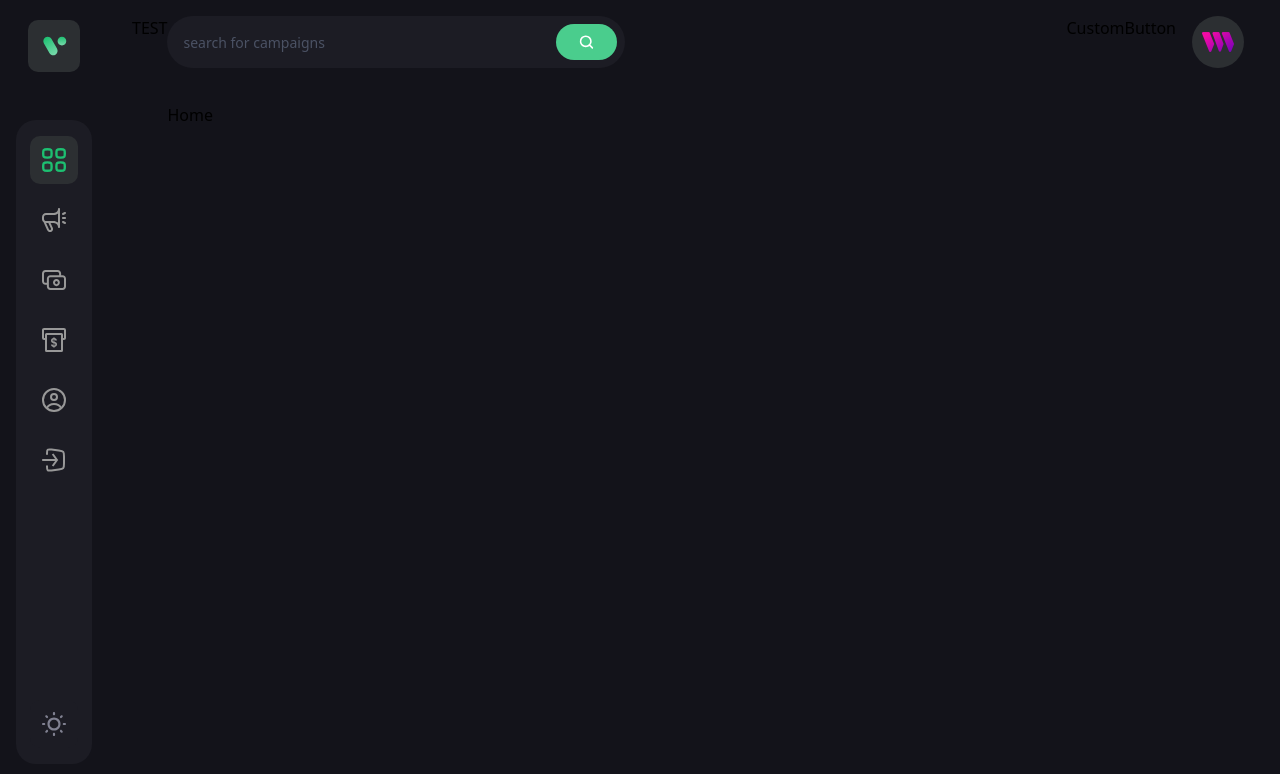
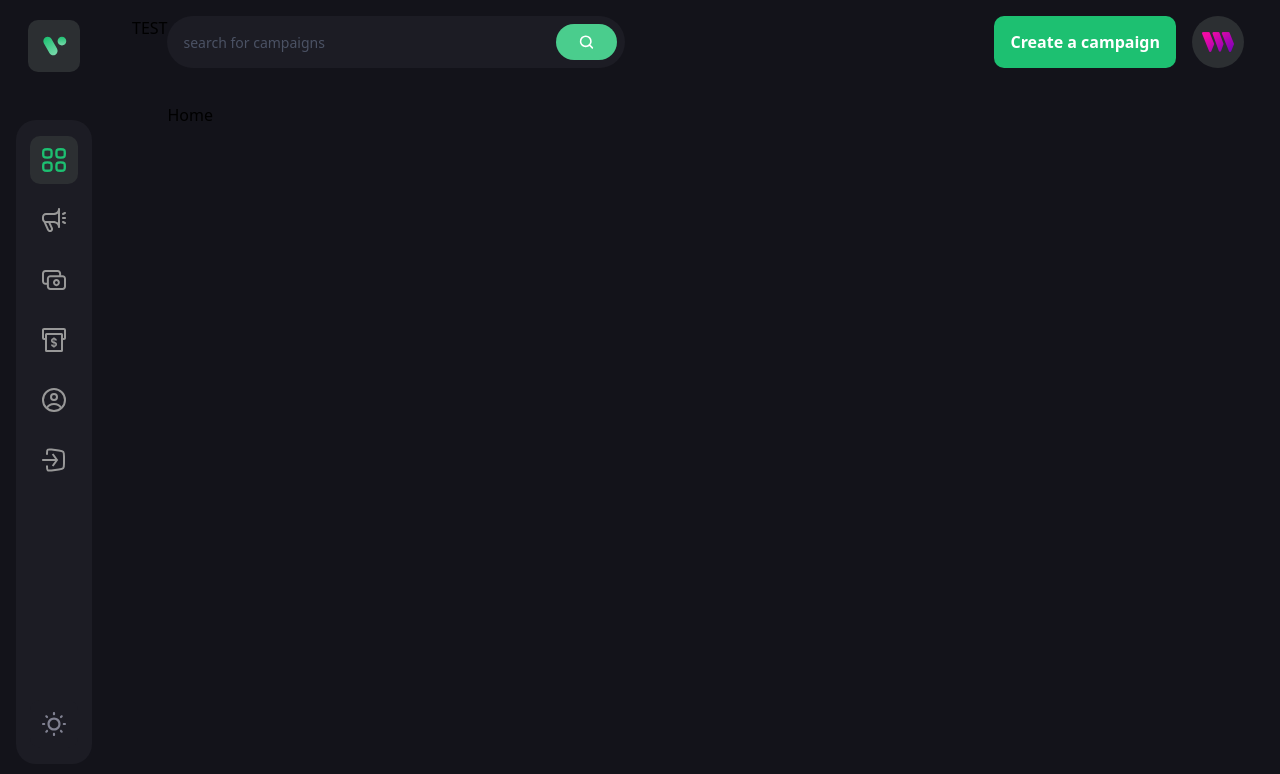
Before and after one commit to omondi8399/Oxyster, a React (Vite) app in the folder client/: page / in a window 1280 px wide. Shown: the top 774 px of the page. Built offline with nearby package versions, Linux system fonts and the light colour scheme; what @thirdweb-dev/react would draw is missing.

Commit message:
updated CustomButton component

```diff
--- a/client/src/components/CustomButton.jsx
+++ b/client/src/components/CustomButton.jsx
@@ -1,8 +1,11 @@
 import React from 'react'
 
-const CustomButton = () => {
+const CustomButton = ({ btnType, title, handleClick, styles }) => {
   return (
-    <div>CustomButton</div>
+    <button type={btnType} className={`font-epilogue font-semibold text-[16px] leading-[26px]
+    text-white min-h-[52px] px-4 rounded-[10px] ${styles}`} onClick={handleClick}>
+      {title}
+    </button>
   )
 }
 
```
